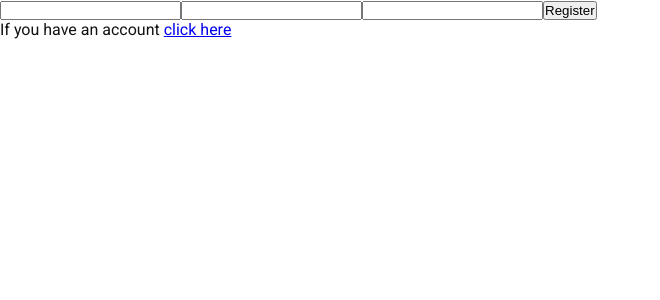
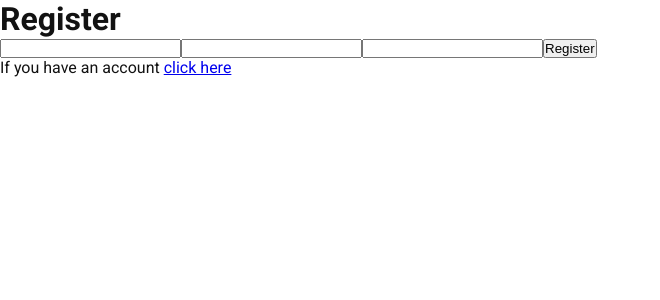
Before and after one commit to Espadv69/Course-2025, a React (Vite) app in the folder Login-Register/: page /register in a window 1280 px wide. Shown: the top 300 px of the page, without its empty margins (0-660 px from the left). Built offline with nearby package versions, Linux system fonts and the light colour scheme.

Commit message:
Add container with title

```diff
--- a/Login-Register/src/components/Register.jsx
+++ b/Login-Register/src/components/Register.jsx
@@ -8,6 +8,8 @@ const Register = () => {
   const navigate = useNavigate()
 
   return (
+    <div className="register_page">
+      <h1 className="h1-title">Register</h1>
       <form>
         <input type="text" />
         <input type="text" />
@@ -26,6 +28,7 @@ const Register = () => {
           </a>
         </p>
       </form>
+    </div>
   )
 }
 
```
Lines whose indentation alone changed are shown as unchanged.
